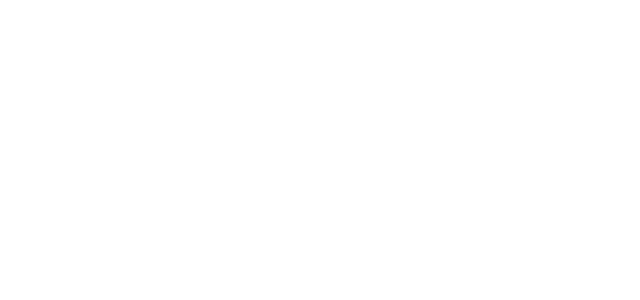
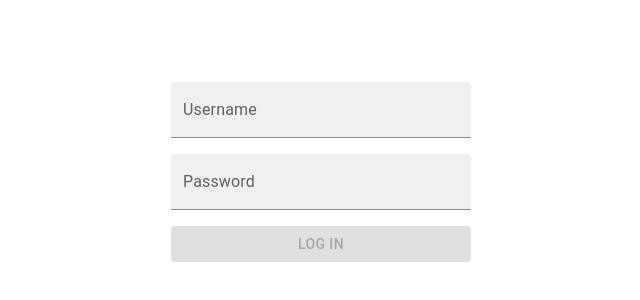
Before and after one commit to Jula-g/EcoAppWebApp-frontend, a React (Create React App) app in the folder eco-wbapp/: page /login in a window 1280 px wide. Before the commit this address had no page. Shown: the part 228-528 px from the top of the page, without its empty margins (319-959 px from the left). Built offline with nearby package versions, Linux system fonts and the light colour scheme.

Commit message:
adding options

```diff
--- a/eco-wbapp/src/App.tsx
+++ b/eco-wbapp/src/App.tsx
@@ -1,11 +1,14 @@
 import './App.css';
 import { Route, Routes } from 'react-router-dom';
 import HomePage from './home-page/HomePage';
+import LoginForm from './login-form/LoginForm';
 
 function App() {
   return (
     <Routes>
       <Route path="/" element={<HomePage />} />
+
+      <Route path="/login" element={<LoginForm />} />
     </Routes>
   );
 }
--- a/eco-wbapp/src/home-page/HomePage.tsx
+++ b/eco-wbapp/src/home-page/HomePage.tsx
@@ -28,7 +28,7 @@
     <>
       <Box
         sx={{
-          backgroundColor: 'red',
+          backgroundColor: '#bdbcb9',
           display: 'flex',
           justifyContent: 'center',
           alignItems: 'center',
@@ -40,7 +40,7 @@
 
         <Box
           sx={{
-            backgroundColor: 'green',
+            backgroundColor: '#7a7a79',
             padding: '20px',
             width: '100%',
             maxWidth: '85%',
@@ -52,8 +52,8 @@
         >
           <Box
             sx={{
-              backgroundColor: 'yellow',
-              width: '20%',
+              backgroundColor: '#4f4f4d',
+              width: '25%',
               minHeight: '100px',
             }}
           >
@@ -101,8 +101,8 @@
 
           <Box
             sx={{
-              backgroundColor: 'blue',
-              width: '80%',
+              backgroundColor: '#363632',
+              width: '75%',
               padding: '20px',
             }}
           >
--- /dev/null
+++ b/eco-wbapp/src/login-form/LoginForm.tsx
@@ -0,0 +1,105 @@
+import React, { useCallback } from 'react';
+import TextField from '@mui/material/TextField';
+import Button from '@mui/material/Button';
+import { Formik } from 'formik';
+import { useMemo } from 'react';
+import * as yup from 'yup';
+import { useNavigate } from 'react-router-dom';
+import { Box } from '@mui/material';
+
+function LoginForm() {
+  const navigate = useNavigate();
+
+  const onSubmit = useCallback(
+    async (values: any) => {
+      console.log('Form data', values);
+      navigate('/');
+    },
+    [navigate]
+  );
+
+  const validationSchema = useMemo(
+    () =>
+      yup.object().shape({
+        username: yup.string().required('Username is required'),
+        password: yup
+          .string()
+          .required('Password is required')
+          .min(3, 'Password too short'),
+      }),
+    []
+  );
+
+  return (
+    <>
+      <Box
+        sx={{
+          display: 'flex',
+          justifyContent: 'center',
+          alignItems: 'center',
+          minHeight: '100vh',
+        }}
+      >
+        <Formik
+          initialValues={{ username: '', password: '' }}
+          onSubmit={onSubmit}
+          validationSchema={validationSchema}
+          validateOnChange
+          validateOnBlur
+        >
+          {(formik) => (
+            <form
+              className="Login-form"
+              id="signinform"
+              onSubmit={formik.handleSubmit}
+              noValidate
+              style={{
+                display: 'flex',
+                flexDirection: 'column',
+                alignItems: 'center',
+                gap: '16px',
+              }}
+            >
+              <TextField
+                id="username"
+                label="Username"
+                variant="filled"
+                type="text"
+                color="primary"
+                name="username"
+                onChange={formik.handleChange}
+                onBlur={formik.handleBlur}
+                error={formik.touched.username && !!formik.errors.username}
+                helperText={formik.touched.username && formik.errors.username}
+                sx={{ width: '300px' }}
+              />
+              <TextField
+                id="password"
+                label="Password"
+                variant="filled"
+                type="password"
+                name="password"
+                onChange={formik.handleChange}
+                onBlur={formik.handleBlur}
+                error={formik.touched.password && !!formik.errors.password}
+                helperText={formik.touched.password && formik.errors.password}
+                sx={{ width: '300px' }}
+              />
+              <Button
+                color="success"
+                type="submit"
+                variant="contained"
+                disabled={!(formik.isValid && formik.dirty)}
+                sx={{ width: '300px' }}
+              >
+                Log In
+              </Button>
+            </form>
+          )}
+        </Formik>
+      </Box>
+    </>
+  );
+}
+
+export default LoginForm;
--- a/eco-wbapp/src/menu-bar/MenuAppBar.tsx
+++ b/eco-wbapp/src/menu-bar/MenuAppBar.tsx
@@ -1,10 +1,14 @@
-import { AppBar, Box, Toolbar, Typography } from '@mui/material';
+import AppBar from '@mui/material/AppBar';
+import Toolbar from '@mui/material/Toolbar';
+import IconButton from '@mui/material/IconButton';
+import PersonIcon from '@mui/icons-material/Person';
+import ShoppingCartIcon from '@mui/icons-material/ShoppingCart';
 
 function MenuAppBar() {
   return (
     <AppBar
       sx={{
-        backgroundColor: '#03fbff',
+        backgroundColor: 'black',
         position: 'fixed',
         height: '80px',
         paddingLeft: '60px',
@@ -12,7 +16,33 @@
         paddingBottom: '10px',
         justifyContent: 'center',
       }}
-    ></AppBar>
+    >
+      <Toolbar sx={{ display: 'flex', justifyContent: 'space-between' }}>
+        {/* Left Side - Placeholder for Logo or Title */}
+        <div>{/* Add your logo or title here */}</div>
+
+        {/* Right Side - Icons */}
+        <div style={{ display: 'flex', alignItems: 'center' }}>
+          {/* Login Icon */}
+          <IconButton
+            color="inherit"
+            aria-label="login"
+            onClick={() => console.log('Login clicked')}
+          >
+            <PersonIcon />
+          </IconButton>
+
+          {/* Basket Icon */}
+          <IconButton
+            color="inherit"
+            aria-label="basket"
+            onClick={() => console.log('Basket clicked')}
+          >
+            <ShoppingCartIcon />
+          </IconButton>
+        </div>
+      </Toolbar>
+    </AppBar>
   );
 }
 
```
Also changed, not shown: eco-wbapp/package.json (+7 -1 lines), 1 other file (tests, documents, lock files or other folders).
